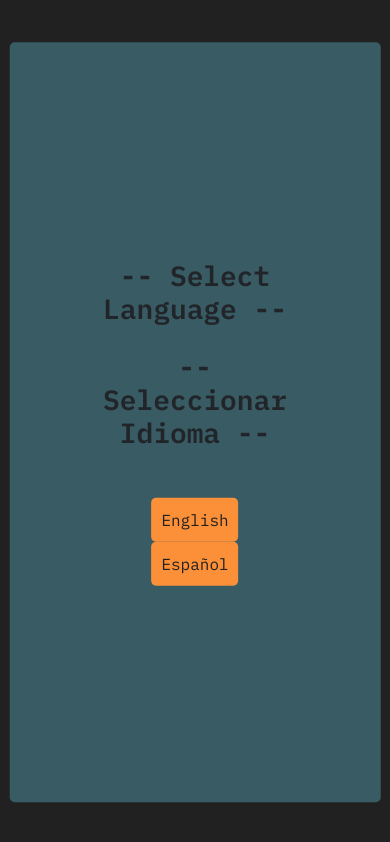
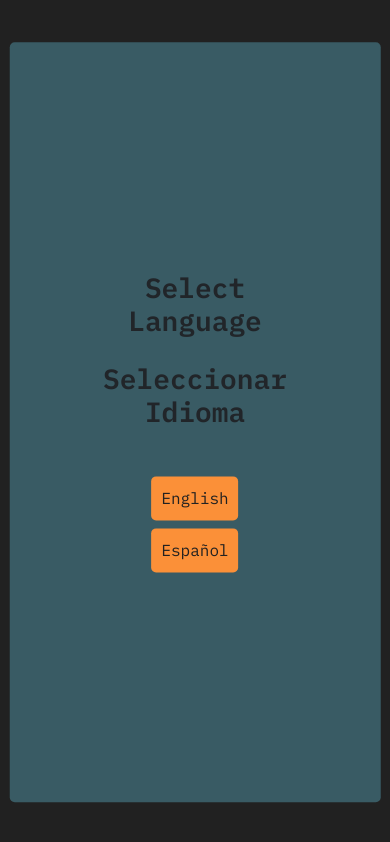
Before and after one commit to PedroPerrotta/MyPortfolio, a React (Create React App) app: page / in a window 390 px wide. Built offline with nearby package versions, Linux system fonts and the light colour scheme.

Commit message:
Fix responsive

```diff
--- a/src/components/Welcome/welcomePage.js
+++ b/src/components/Welcome/welcomePage.js
@@ -20,13 +20,13 @@ const WelcomePage = () => {
   return (
     <CentralCard>
       <div className={`welcome-container ${fade ? "fadeInPage" : "fadeOutPage"}`}>
-        <h1 className="title-welcome mb-4">-- Select Language --</h1>
-        <h1 className="title-welcome mb-5">-- Seleccionar Idioma --</h1>
+        <h1 className="title-welcome mb-4">Select Language</h1>
+        <h1 className="title-welcome mb-5">Seleccionar Idioma</h1>
 
         <button type="button" onClick={() => animate("english")} className="language-button mx-3">
           English
         </button>
-        <button type="button" onClick={() => animate("spanish")} className="language-button mx-3">
+        <button type="button" onClick={() => animate("spanish")} className="language-button mx-3 mt-2">
           Español
         </button>
       </div>
--- a/src/styles/Pages/homePageResponsive.scss
+++ b/src/styles/Pages/homePageResponsive.scss
@@ -44,6 +44,7 @@
   @media (max-width: 576px) {
     .self-photo-container {
       height: 30vh;
+      display: none;
       .self-photo {
         margin: auto;
         max-width: 200px;
--- a/src/styles/UI/centralCard.scss
+++ b/src/styles/UI/centralCard.scss
@@ -14,5 +14,6 @@
 @media (max-width: 1200px) {
     .central-card {
         max-height: 90vh;
+        max-width: 95vw;
     }
 }
```
Also changed, not shown: src/styles/Welcome/welcome.scss (line endings or trailing spaces).
